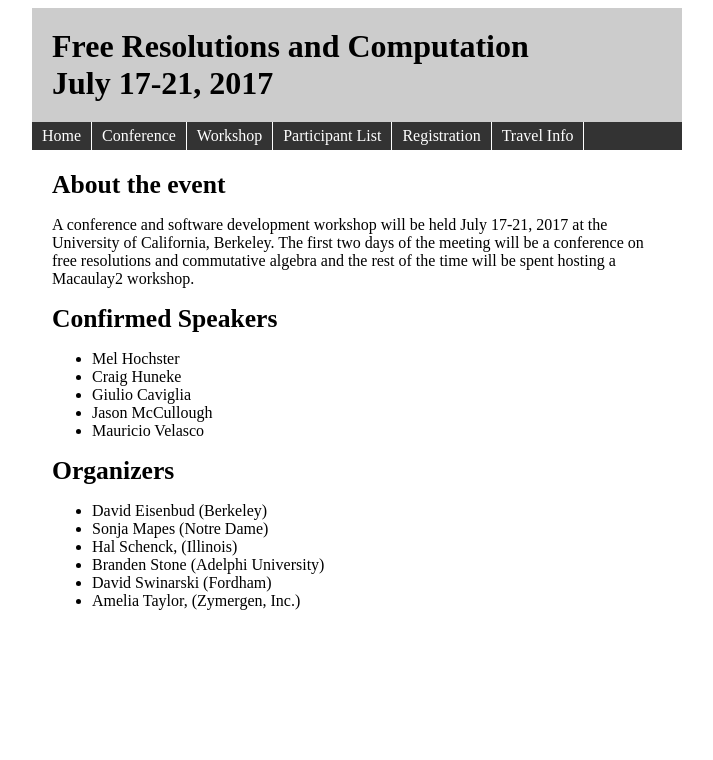
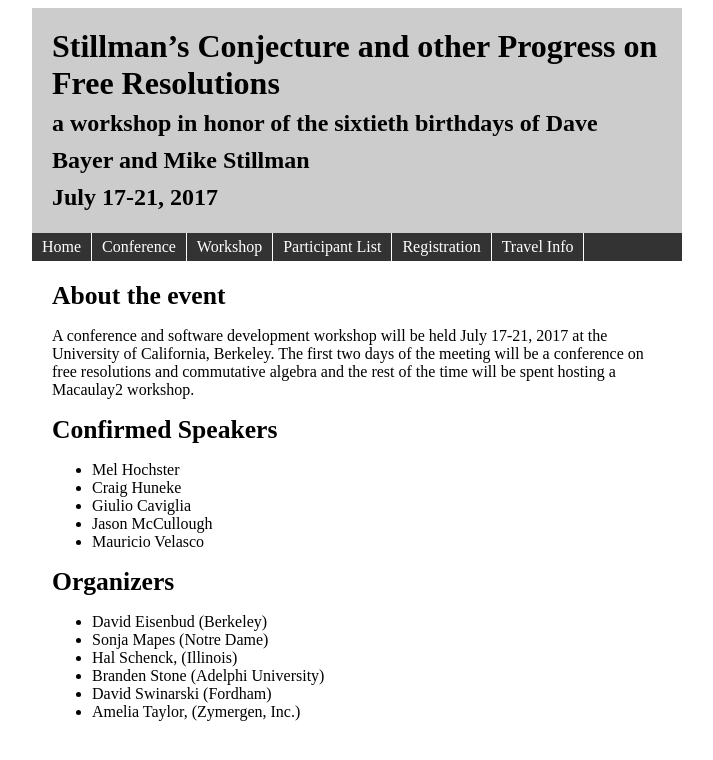
Before and after one commit to Macaulay2/Workshop-2017-Berkeley, a Jekyll site: the page built from index.md, in a window 1280 px wide. Shown: the top 760 px of the page, without its empty margins (283-996 px from the left). Built offline with Jekyll 4.4.1, drawn with Linux system fonts in a browser that asks for light colours.

Commit message:
adding files

```diff
--- a/_includes/header.html
+++ b/_includes/header.html
@@ -1,6 +1,8 @@
 <div id="header">
   <h1>
-    Free Resolutions and Computation <br> July 17-21, 2017
+    Stillman’s Conjecture and other Progress on Free Resolutions <br>
+<font size="5">a workshop in honor of the sixtieth birthdays of Dave
+  Bayer and Mike Stillman <br> July 17-21, 2017  </font>
   </h1>
 </div>
 
```
